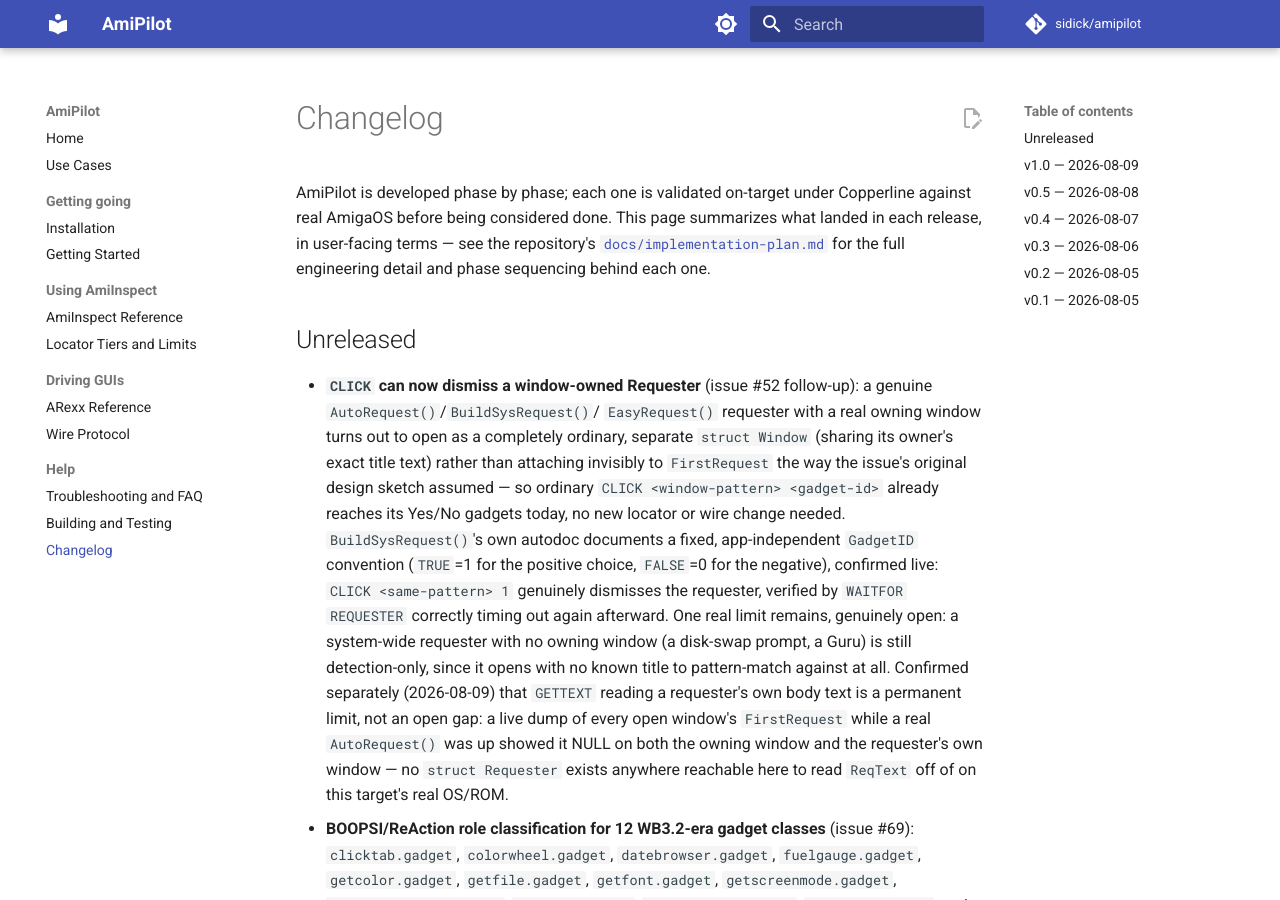
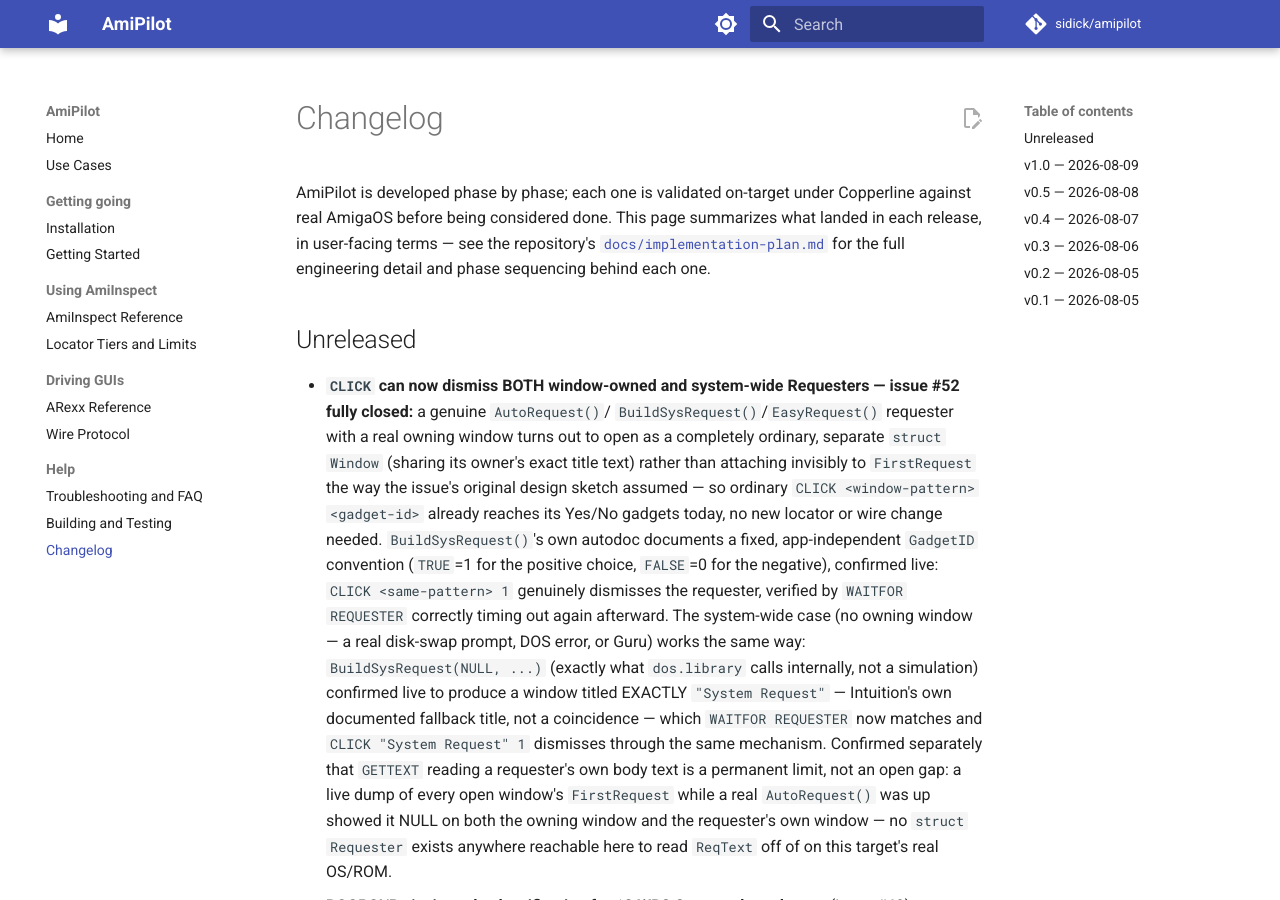
Before and after one commit to sidick/amipilot, an MkDocs documentation site: the page built from userdocs/Changelog.md, in a window 1280 px wide and 900 px high. Built offline with MkDocs 1.6.1 and Material for MkDocs 9.7.7, drawn with Linux system fonts in a browser that asks for light colours; comment, search, counter and statistics services are not loaded; the version menu is left out.

Commit message:
Detect and dismiss system-wide Requesters too, closing #52 fully
The remaining half of issue #52 (a real disk-swap/DOS-error/Guru
requester with no owning window) turned out to have its own real,
documented signal, same as the window-owned case already fixed in
this branch.

Confirmed live: AutoRequest(NULL, ...) -- exactly what dos.library
calls internally for a genuine "Please insert volume..." prompt, per
AutoRequest()'s own autodoc NOTES section, not a simulation --
produces a window titled EXACTLY "System Request". Not a coincidence:
intuition.doc's EasyRequestArgs() autodoc documents this as
Intuition's own fallback title whenever no owning window (and no
explicit title) is given, and AutoRequest()/BuildSysRequest() share
that default since neither takes a title parameter at all.

WaitForRequesterPresent() (server/src/amipilotserver/main.c) now
matches that exact title as a third detection branch. Structurally
identical to the window-owned case (same frbuttonclass Yes/No
gadgets, same fixed GadgetID TRUE=1/FALSE=0 convention), so CLICK
"System Request" 1 reaches it through the exact same mechanism
already proven -- no new action-engine code needed for this half
either.

fixtures/gadtools-app gains a second button, "Ask System"
(GID_ASK_SYSTEM), exercising the real AutoRequest(NULL, ...) path
(GTApp.golden regenerated). tests/copperline/requester-test.py adds
SYSTEM-REQUESTER-DETECTED/SYSTEM-REQUESTER-YES-CLICKED/
SYSTEM-REQUESTER-DISMISSED checks, confirming detection, action, and
a genuine dismiss end to end -- the same rigor already applied to the
window-owned case. Also fixes two stale comments in the fixture that
still claimed window->FirstRequest becomes non-NULL during
AutoRequest(), disproven by this same investigation.

English-locale specific (like every other window/screen title this
project already treats as Locale-sensitive) -- documented as an
accepted, exceedingly unlikely false-positive risk, not a design
flaw.

Co-Authored-By: Claude Sonnet 5 <noreply@anthropic.com>
Claude-Session: https://claude.ai/code/session_018CbPo4nMpnM5JQX3LKE5JP

```diff
--- a/userdocs/Changelog.md
+++ b/userdocs/Changelog.md
@@ -9,28 +9,32 @@ for the full engineering detail and phase sequencing behind each one.
 
 ## Unreleased
 
-- **`CLICK` can now dismiss a window-owned Requester** (issue #52
-  follow-up): a genuine `AutoRequest()`/`BuildSysRequest()`/
-  `EasyRequest()` requester with a real owning window turns out to
-  open as a completely ordinary, separate `struct Window` (sharing its
-  owner's exact title text) rather than attaching invisibly to
-  `FirstRequest` the way the issue's original design sketch assumed —
-  so ordinary `CLICK <window-pattern> <gadget-id>` already reaches its
-  Yes/No gadgets today, no new locator or wire change needed.
-  `BuildSysRequest()`'s own autodoc documents a fixed, app-independent
-  `GadgetID` convention (`TRUE`=1 for the positive choice, `FALSE`=0
-  for the negative), confirmed live: `CLICK <same-pattern> 1`
-  genuinely dismisses the requester, verified by `WAITFOR REQUESTER`
-  correctly timing out again afterward. One real limit remains,
-  genuinely open: a system-wide requester with no owning window (a
-  disk-swap prompt, a Guru) is still detection-only, since it opens
-  with no known title to pattern-match against at all. Confirmed
-  separately (2026-08-09) that `GETTEXT` reading a requester's own body
-  text is a permanent limit, not an open gap: a live dump of every open
-  window's `FirstRequest` while a real `AutoRequest()` was up showed it
-  NULL on both the owning window and the requester's own window — no
-  `struct Requester` exists anywhere reachable here to read `ReqText`
-  off of on this target's real OS/ROM.
+- **`CLICK` can now dismiss BOTH window-owned and system-wide
+  Requesters — issue #52 fully closed:** a genuine `AutoRequest()`/
+  `BuildSysRequest()`/`EasyRequest()` requester with a real owning
+  window turns out to open as a completely ordinary, separate `struct
+  Window` (sharing its owner's exact title text) rather than attaching
+  invisibly to `FirstRequest` the way the issue's original design
+  sketch assumed — so ordinary `CLICK <window-pattern> <gadget-id>`
+  already reaches its Yes/No gadgets today, no new locator or wire
+  change needed. `BuildSysRequest()`'s own autodoc documents a fixed,
+  app-independent `GadgetID` convention (`TRUE`=1 for the positive
+  choice, `FALSE`=0 for the negative), confirmed live: `CLICK
+  <same-pattern> 1` genuinely dismisses the requester, verified by
+  `WAITFOR REQUESTER` correctly timing out again afterward. The
+  system-wide case (no owning window — a real disk-swap prompt, DOS
+  error, or Guru) works the same way: `BuildSysRequest(NULL, ...)`
+  (exactly what `dos.library` calls internally, not a simulation)
+  confirmed live to produce a window titled EXACTLY `"System
+  Request"` — Intuition's own documented fallback title, not a
+  coincidence — which `WAITFOR REQUESTER` now matches and `CLICK
+  "System Request" 1` dismisses through the same mechanism. Confirmed
+  separately that `GETTEXT` reading a requester's own body text is a
+  permanent limit, not an open gap: a live dump of every open window's
+  `FirstRequest` while a real `AutoRequest()` was up showed it NULL on
+  both the owning window and the requester's own window — no `struct
+  Requester` exists anywhere reachable here to read `ReqText` off of
+  on this target's real OS/ROM.
 - **BOOPSI/ReAction role classification for 12 WB3.2-era gadget
   classes** (issue #69): `clicktab.gadget`, `colorwheel.gadget`,
   `datebrowser.gadget`, `fuelgauge.gadget`, `getcolor.gadget`,
```
Also changed, not shown: CLAUDE.md (+36 -11 lines), server/README.md (+31 -5 lines), userdocs/ARexx-Reference.md (+21 -3 lines), userdocs/Wire-Protocol.md (+9 -2 lines), 5 other files.
